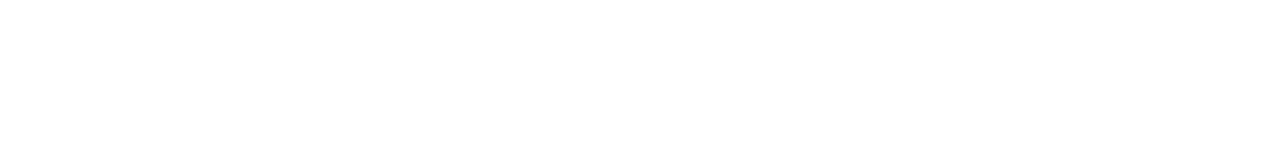
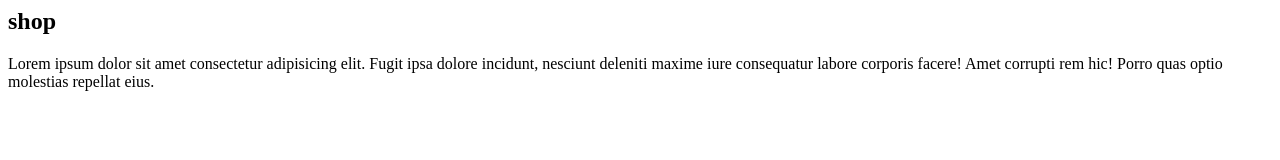
Before and after one commit to afcontrerass/first-html, a plain HTML site: page index.html in a window 1280 px wide. Drawn offline with Linux system fonts and the light colour scheme; files that its build step writes are made by us from their sources.

Commit message:
parrafos
parrafos

```diff
--- a/index.html
+++ b/index.html
@@ -1,10 +1,23 @@
 <html>
     <head>
+        <!-- titulo -->
         <title>shop</title>
         <link rel="stylesheet" href="assents/style.css">
     </head>
 
     <body>
+        <section>
+            <h1>shop</h1>
+            <p >
+            Lorem ipsum dolor sit amet consectetur adipisicing elit. Fugit ipsa dolore incidunt, nesciunt deleniti
+            maxime iure consequatur labore corporis facere! Amet corrupti rem hic! Porro quas optio molestias repellat eius.
+            </p>
 
+        </section>
+
+        <section>
+
+
+        </section>
     </body>
 </html>
```
